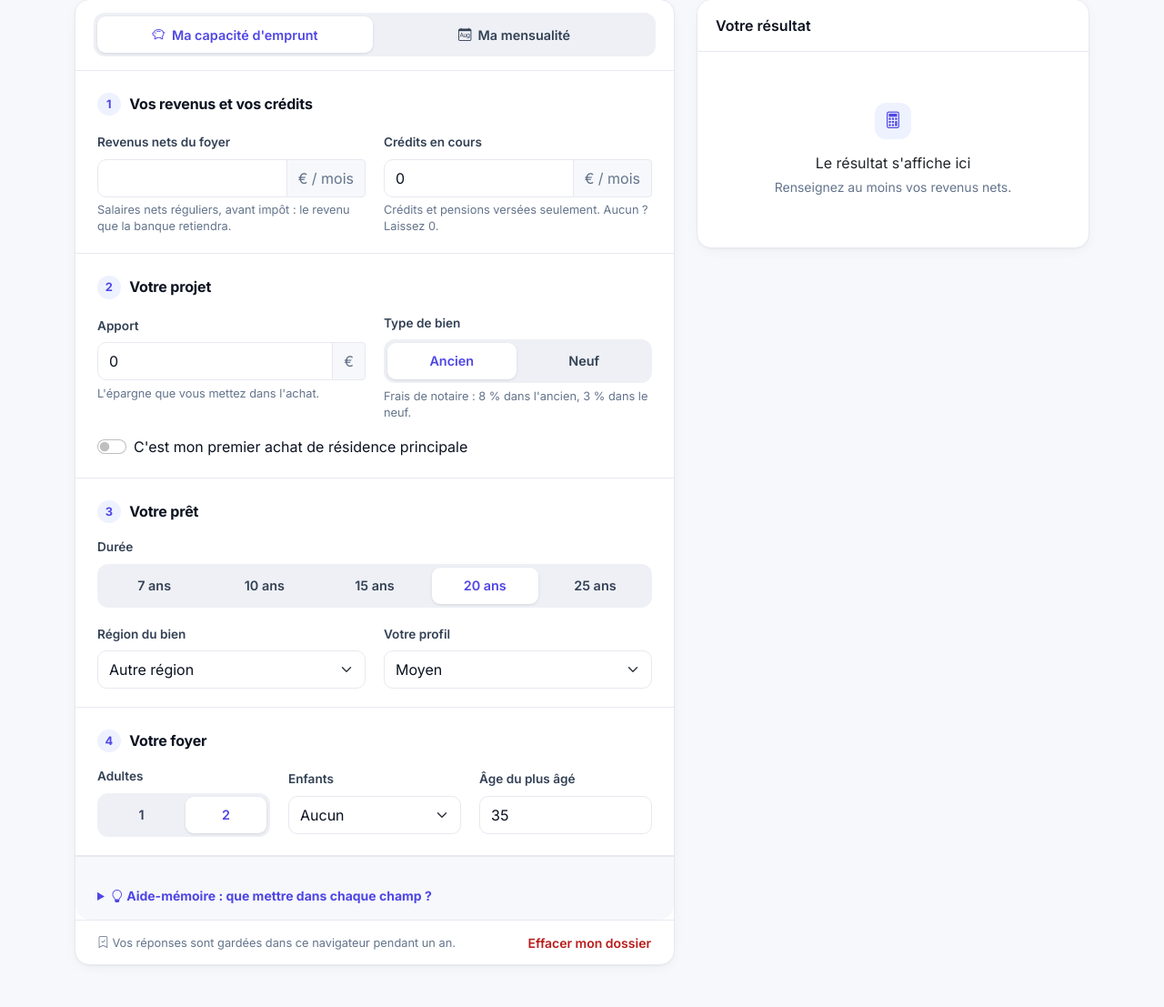
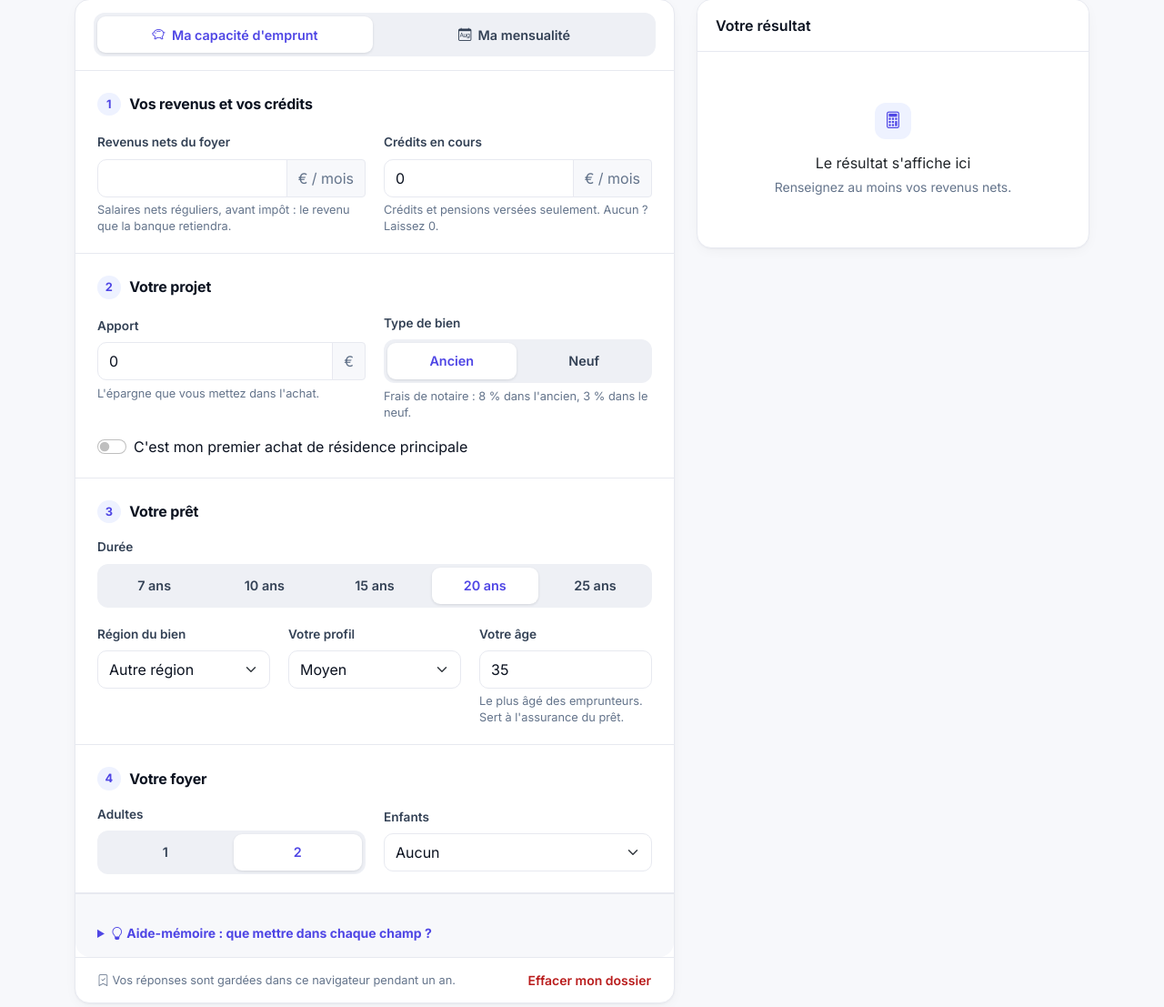
Before and after one commit to Dev9710/tools_immo, a Django app: template templates/analyseur/simulateur_pret.html in a window 1280 px wide. Shown: the part 242-1349 px from the top of the page at 91% size. Run offline with Django 4.2, Linux system fonts and the light colour scheme; the template is opened without the code that fills it, so the values that code supplies are empty.

Commit message:
Simulateur : « Votre âge » (le plus âgé des emprunteurs) déplacé dans le bloc prêt, à côté de l'assurance qu'il fait varier — ne se confond plus avec les enfants

```diff
--- a/templates/analyseur/simulateur_pret.html
+++ b/templates/analyseur/simulateur_pret.html
@@ -173,7 +173,7 @@
 
                 <div class="sp-bloc">
                     <h2 class="sp-bloc-titre"><span class="sp-num">3</span>Votre prêt</h2>
-                    <div class="sp-champs">
+                    <div class="sp-champs sp-champs-3">
                         <div class="plein">
                             <span class="form-label d-block" id="lib-duree">Durée</span>
                             <div class="ti-segment" role="group" aria-labelledby="lib-duree">
@@ -202,13 +202,18 @@
                                 <option value="risque"{% if saisie.profil|default:'moyen' == 'risque' %} selected{% endif %}>Fragile (CDD, intérim)</option>
                             </select>
                         </div>
+                        <div>
+                            <label class="form-label" for="age">Votre âge</label>
+                            <input type="number" class="form-control" id="age" name="age" min="18" max="70" value="{{ saisie.age|default:'35' }}" inputmode="numeric">
+                            <div class="sp-aide">Le plus âgé des emprunteurs. Sert à l'assurance du prêt.</div>
+                        </div>
                         <div class="plein sp-taux-applique" id="taux-applique" aria-live="polite" hidden></div>
                     </div>
                 </div>
 
                 <div class="sp-bloc">
                     <h2 class="sp-bloc-titre"><span class="sp-num">4</span>Votre foyer</h2>
-                    <div class="sp-champs sp-champs-3">
+                    <div class="sp-champs">
                         <div>
                             <span class="form-label d-block" id="lib-adultes">Adultes</span>
                             <div class="ti-segment" role="group" aria-labelledby="lib-adultes">
@@ -225,10 +230,6 @@
                                 <option value="3"{% if saisie.nb_enfants|default:'0' == '3' %} selected{% endif %}>3</option>
                                 <option value="4"{% if saisie.nb_enfants|default:'0' == '4' %} selected{% endif %}>4 ou plus</option>
                             </select>
-                        </div>
-                        <div>
-                            <label class="form-label" for="age">Âge du plus âgé</label>
-                            <input type="number" class="form-control" id="age" name="age" min="18" max="70" value="{{ saisie.age|default:'35' }}" inputmode="numeric">
                         </div>
                     </div>
                 </div>
@@ -457,7 +458,7 @@ function afficherCapacite(d, saisie) {
             Ajouté à mon dossier · ${d.statut_dossier || ''}</a>`;
     const applique = document.getElementById('taux-applique');
     applique.innerHTML = `<i class="bi bi-percent" aria-hidden="true"></i> Taux appliqué : <strong>${taux(d.taux_nominal)}</strong>
-        + assurance ${taux(d.taux_assurance)}. Il change avec la durée, la région et le profil.`;
+        + assurance ${taux(d.taux_assurance)}. Le taux suit la durée, la région et le profil ; l'assurance suit votre âge.`;
     applique.hidden = false;
     document.getElementById('sp-mini-v').textContent = eur(d.prix_achat_max);
     mini.classList.add('visible');
```
